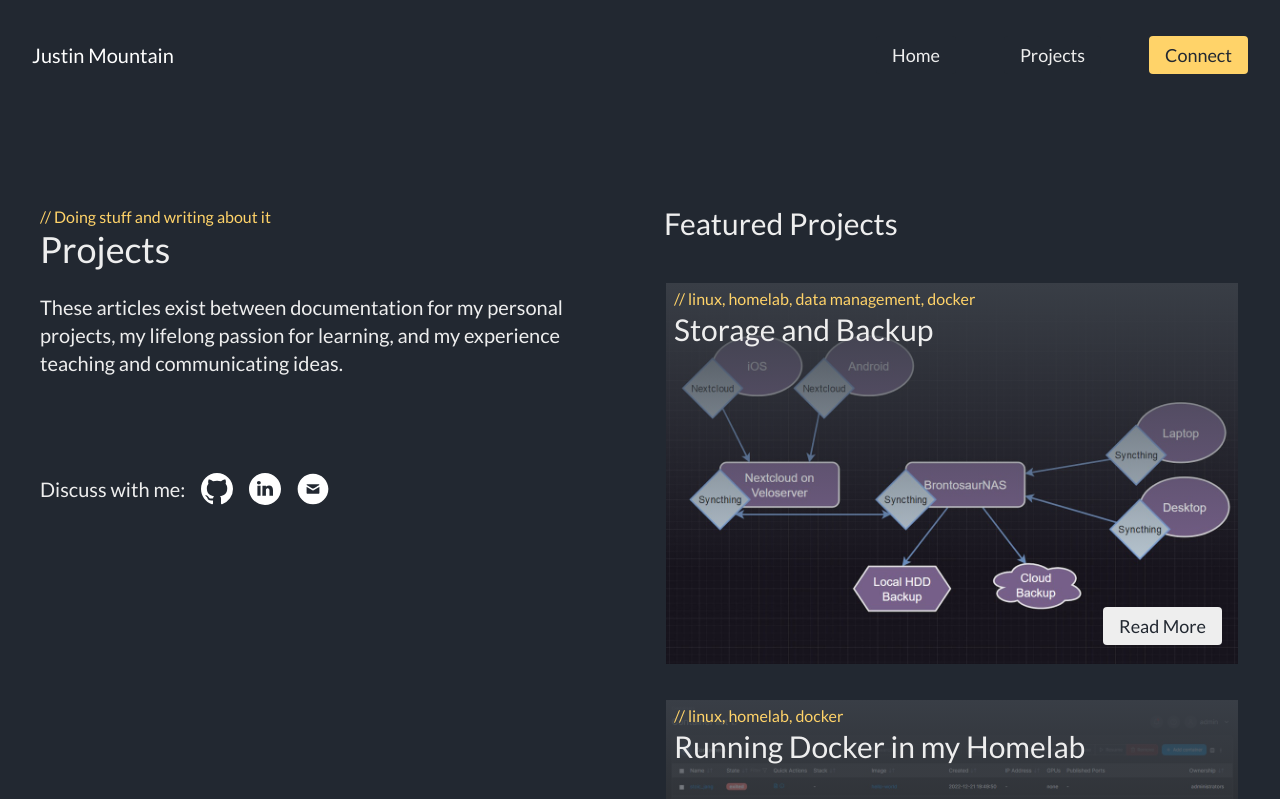
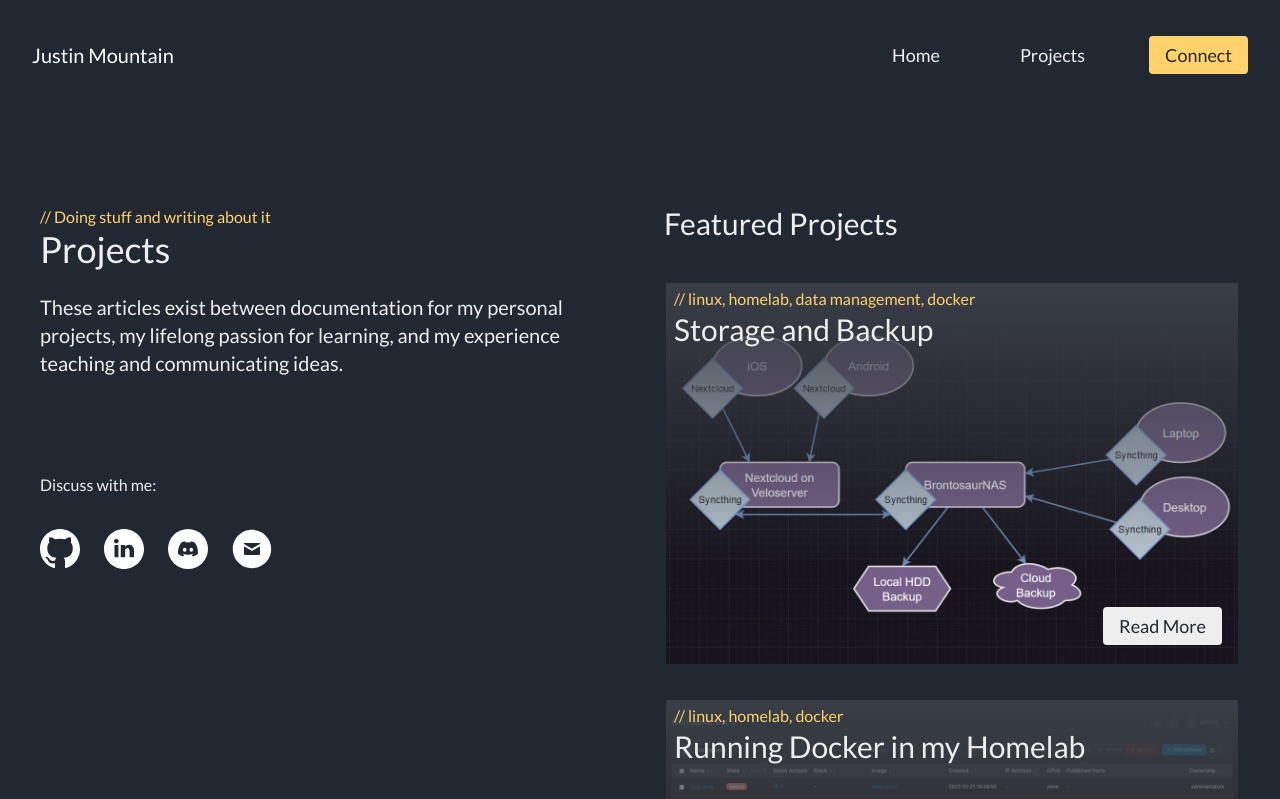
Before and after one commit to JustinMountain/personal-blog, a Next.js app: page /projects in a window 1280 px wide. Shown: the top 799 px of the page. Built offline with nearby package versions, Linux system fonts and the light colour scheme.

Commit message:
Social icons change to accent color on hover

```diff
--- a/components/sections/hero/HeroHome.js
+++ b/components/sections/hero/HeroHome.js
@@ -29,19 +29,19 @@ export default function HeroHome() {
                         xl:pt-32">
           <CustomHeading size="h2" head="Hi, I'm Justin" subhead="Junior Cloud Engineer" />
 
-          <p className="text-lg
+          <p className="text-lg pb-8
                         md:max-w-xl md:pb-16
                         xl:text-xl">
             Currently pursuing interests in full stack web development and DevOps.
           </p>
 
           <div className="md:hidden">
-            <SocialLinks align="center" fillColor="white" />
+            <SocialLinks align="center" bgColor="primary" />
           </div>
 
           <div className="hidden
                           md:inline">
-            <SocialLinks align="left" fillColor="white" />
+            <SocialLinks align="left" bgColor="primary" />
           </div>
         </div>
       </div>
--- a/components/sections/hero/HeroOneProject.js
+++ b/components/sections/hero/HeroOneProject.js
@@ -24,14 +24,14 @@ export default function HeroOneProject({ frontmatter }) {
                         md:text-left md:px-8
                         lg:py-24'>
       <div className="max-w-7xl mx-auto
-                      md:grid md:grid-cols-2 md:gap-8
+                      lg:grid lg:grid-cols-2 lg:gap-8
                       2xl:gap-32">
         <div className="max-w-lg mx-auto
                         md:col-start-1 md:col-end-2 md:max-w-xl">
           <CustomHeading size="h2" head={frontmatter.title} subhead={publishedLine} />
 
           <p className="text-lg
-                        md:max-w-xl md:pb-16
+                        md:max-w-xl
                         xl:text-xl">
             {frontmatter.excerpt}
           </p>
@@ -41,15 +41,21 @@ export default function HeroOneProject({ frontmatter }) {
           </div>
 
           <div className="md:hidden">
-            <SocialLinks align="left" fillColor="white" discuss={true} />
+            <div className="py-8">
+              Discuss with me:
+            </div>
+            <SocialLinks align="left" bgColor="primary" />
           </div>
           <div className="hidden md:inline">
-            <SocialLinks align="left" fillColor="white" discuss={true} />
+            <div className="py-8">
+              Discuss with me:
+            </div>
+            <SocialLinks align="left" bgColor="primary" />
           </div>
         </div>
 
         <div className="mx-auto pt-16 max-w-lg
-                        md:col-start-2 md:col-end-3 md:max-w-xl md:pt-0 ">
+                        md:col-start-2 md:col-end-3 md:max-w-xl lg:pt-0 ">
           <Image
             src={`/posts/${frontmatter.thumbnail}`}
             width={576}
@@ -59,8 +65,6 @@ export default function HeroOneProject({ frontmatter }) {
             className="mx-auto"
           />
         </div>
-
-
       </div>
     </section>
   )
--- a/components/sections/hero/HeroProjects.js
+++ b/components/sections/hero/HeroProjects.js
@@ -22,8 +22,11 @@ export default function HeroProjects({ posts }) {
                         xl:text-xl">
             These articles exist between documentation for my personal projects, my lifelong passion for learning, and my experience teaching and communicating ideas.
           </p>
-          <div className="pt-8">
-            <SocialLinks fillColor="white" discuss={true} />
+          <div className="">
+            <div className="py-8">
+              Discuss with me:
+            </div>
+            <SocialLinks  bgColor="primary" />
           </div>
         </div>
 
--- a/components/utility/SocialLinks.js
+++ b/components/utility/SocialLinks.js
@@ -4,16 +4,11 @@ import Link from 'next/link';
 import IconGitHub from '@/public/icons/IconGitHub';
 import IconLinkedIn from '@/public/icons/IconLinkedIn';
 import IconEmail from '@/public/icons/IconEmail';
+import IconDiscord from '@/public/icons/IconDiscord';
 
-export default function SocialLinks({ align, fillColor, discuss }) {
+export default function SocialLinks({ align, bgColor }) {
 
   let alignment;
-  let discussText = "";
-
-  if (discuss) {
-    discussText = "Discuss with me:";
-  }
-
 
   switch (align) {
     case "left":
@@ -25,19 +20,30 @@ export default function SocialLinks({ align, fillColor, discuss }) {
     }
 
   return (
-    <div className='flex'>
-      <div className={`flex ${alignment} gap-4 items-center text-lg
-                        md:max-w-xl
+    <div>
+      <div className={`flex ${alignment} gap-8 items-center text-lg
+                        md:max-w-xl md:gap-6
                         xl:text-xl`}>
-        { discussText }
         <Link href="https://github.com/JustinMountain" passHref>
-          <IconGitHub fill={ fillColor } width="32" />
+          <IconGitHub
+          fill={ '#FFF' }
+          width="40" />
         </Link>
         <Link href="https://www.linkedin.com/in/justinmountain/" passHref>
-          <IconLinkedIn fill={ fillColor } width="32" />
+          <IconLinkedIn
+            fill={ '#FFF' }
+            width="40" />
+        </Link>
+        <Link href="https://discord.gg/PTy7Jm7hf" passHref>
+          <IconDiscord
+            fill={ '#FFF' }
+            bgColor={ bgColor }
+            width="40" />
         </Link>
         <Link href="mailto:mountainj@gmail.com" passHref>
-          <IconEmail fill={ fillColor } width="32" />
+          <IconEmail
+            fill={ '#FFF' }
+            width="40" />
         </Link>
       </div>
     </div>
--- a/pages/posts/[slug].js
+++ b/pages/posts/[slug].js
@@ -32,6 +32,8 @@ export default function PostPage({ frontmatter, slug, htmlContent, similarPosts
 
           <div className="lg:col-start-1 lg:col-end-3">
             <article className="max-w-5xl prose mx-auto
+                                md:max-w-xl
+                                lg:max-w-full
                                 prose-invert
                                 prose-headings:font-normal
                                 prose-h3:text-2xl prose-h3:mt-4 first:prose-h3:mt-0 first:prose-h3:pt-0
@@ -51,7 +53,10 @@ export default function PostPage({ frontmatter, slug, htmlContent, similarPosts
 
               <div dangerouslySetInnerHTML={{ __html: htmlContent }} />
               <div className="pt-8">
-                <SocialLinks fillColor="white" discuss={true} />
+                <div className="py-8">
+                  Discuss with me:
+                </div>
+                <SocialLinks bgColor="secondary" discuss={true} />
               </div>
 
             </article>
--- /dev/null
+++ b/public/icons/IconDiscord.jsx
@@ -0,0 +1,46 @@
+import React from "react";
+import { useState } from 'react';
+import resolveConfig from 'tailwindcss/resolveConfig'
+import tailwindConfig from '/tailwind.config.js'
+const {theme} = resolveConfig(tailwindConfig);
+
+const primary = theme.colors.primary;
+const secondary = theme.colors.secondary;
+
+export default function IconDiscord(props) {
+  const [isHovering, setIsHovered] = useState(false);
+  const onMouseEnter = () => setIsHovered(true);
+  const onMouseLeave = () => setIsHovered(false);
+
+  const width = props.width;
+  const fill = props.fill;
+  const hoverFill = '#FFD369';
+
+  let bgColor;
+
+  switch (props.bgColor) {
+    case "primary":
+      bgColor = primary;
+      break;
+    case "secondary":
+      bgColor = secondary;
+      break;
+    }
+
+  return (
+   <div onMouseEnter={onMouseEnter} onMouseLeave={onMouseLeave}>
+
+      {isHovering ? (
+         <svg viewBox="0 0 1024 1024" xmlns="http://www.w3.org/2000/svg" width={width} fill={hoverFill} >
+         <circle cx="512" cy="512" r="512" />
+         <path d="M689.43 349a422.21 422.21 0 0 0-104.22-32.32 1.58 1.58 0 0 0-1.68.79 294.11 294.11 0 0 0-13 26.66 389.78 389.78 0 0 0-117.05 0 269.75 269.75 0 0 0-13.18-26.66 1.64 1.64 0 0 0-1.68-.79A421 421 0 0 0 334.44 349a1.49 1.49 0 0 0-.69.59c-66.37 99.17-84.55 195.9-75.63 291.41a1.76 1.76 0 0 0 .67 1.2 424.58 424.58 0 0 0 127.85 64.63 1.66 1.66 0 0 0 1.8-.59 303.45 303.45 0 0 0 26.15-42.54 1.62 1.62 0 0 0-.89-2.25 279.6 279.6 0 0 1-39.94-19 1.64 1.64 0 0 1-.16-2.72c2.68-2 5.37-4.1 7.93-6.22a1.58 1.58 0 0 1 1.65-.22c83.79 38.26 174.51 38.26 257.31 0a1.58 1.58 0 0 1 1.68.2c2.56 2.11 5.25 4.23 8 6.24a1.64 1.64 0 0 1-.14 2.72 262.37 262.37 0 0 1-40 19 1.63 1.63 0 0 0-.87 2.28 340.72 340.72 0 0 0 26.13 42.52 1.62 1.62 0 0 0 1.8.61 423.17 423.17 0 0 0 128-64.63 1.64 1.64 0 0 0 .67-1.18c10.68-110.44-17.88-206.38-75.7-291.42a1.3 1.3 0 0 0-.63-.63zM427.09 582.85c-25.23 0-46-23.16-46-51.6s20.38-51.6 46-51.6c25.83 0 46.42 23.36 46 51.6.02 28.44-20.37 51.6-46 51.6zm170.13 0c-25.23 0-46-23.16-46-51.6s20.38-51.6 46-51.6c25.83 0 46.42 23.36 46 51.6.01 28.44-20.17 51.6-46 51.6z" fill={bgColor} />
+      </svg>
+      ) : (
+         <svg viewBox="0 0 1024 1024" xmlns="http://www.w3.org/2000/svg" width={width} fill={fill} >
+            <circle cx="512" cy="512" r="512" />
+            <path d="M689.43 349a422.21 422.21 0 0 0-104.22-32.32 1.58 1.58 0 0 0-1.68.79 294.11 294.11 0 0 0-13 26.66 389.78 389.78 0 0 0-117.05 0 269.75 269.75 0 0 0-13.18-26.66 1.64 1.64 0 0 0-1.68-.79A421 421 0 0 0 334.44 349a1.49 1.49 0 0 0-.69.59c-66.37 99.17-84.55 195.9-75.63 291.41a1.76 1.76 0 0 0 .67 1.2 424.58 424.58 0 0 0 127.85 64.63 1.66 1.66 0 0 0 1.8-.59 303.45 303.45 0 0 0 26.15-42.54 1.62 1.62 0 0 0-.89-2.25 279.6 279.6 0 0 1-39.94-19 1.64 1.64 0 0 1-.16-2.72c2.68-2 5.37-4.1 7.93-6.22a1.58 1.58 0 0 1 1.65-.22c83.79 38.26 174.51 38.26 257.31 0a1.58 1.58 0 0 1 1.68.2c2.56 2.11 5.25 4.23 8 6.24a1.64 1.64 0 0 1-.14 2.72 262.37 262.37 0 0 1-40 19 1.63 1.63 0 0 0-.87 2.28 340.72 340.72 0 0 0 26.13 42.52 1.62 1.62 0 0 0 1.8.61 423.17 423.17 0 0 0 128-64.63 1.64 1.64 0 0 0 .67-1.18c10.68-110.44-17.88-206.38-75.7-291.42a1.3 1.3 0 0 0-.63-.63zM427.09 582.85c-25.23 0-46-23.16-46-51.6s20.38-51.6 46-51.6c25.83 0 46.42 23.36 46 51.6.02 28.44-20.37 51.6-46 51.6zm170.13 0c-25.23 0-46-23.16-46-51.6s20.38-51.6 46-51.6c25.83 0 46.42 23.36 46 51.6.01 28.44-20.17 51.6-46 51.6z" fill={bgColor} />
+         </svg>
+      )}
+   </div>
+  )
+}
--- a/public/icons/IconEmail.jsx
+++ b/public/icons/IconEmail.jsx
@@ -1,9 +1,27 @@
 import React from "react";
+import { useState } from 'react';
 
-export default function IconEmail(props) {
+export default function IconDiscord(props) {
+  const [isHovering, setIsHovered] = useState(false);
+  const onMouseEnter = () => setIsHovered(true);
+  const onMouseLeave = () => setIsHovered(false);
+
+  const width = props.width;
+  let fill = props.fill;
+  const hoverFill = '#FFD369';
+
   return (
-    <svg xmlns="http://www.w3.org/2000/svg" viewBox="0 0 20 20" {...props} >
-      <path d="M10 .4C4.698.4.4 4.698.4 10s4.298 9.6 9.6 9.6 9.6-4.298 9.6-9.6S15.302.4 10 .4zM6.231 7h7.52c.399 0 .193.512-.024.643-.217.13-3.22 1.947-3.333 2.014s-.257.1-.403.1a.793.793 0 0 1-.402-.1L6.255 7.643C6.038 7.512 5.833 7 6.231 7zM14 12.5c0 .21-.252.5-.444.5H6.444C6.252 13 6 12.71 6 12.5V8.853c0-.092-.002-.211.172-.11l3.417 2.015a.69.69 0 0 0 .402.1.69.69 0 0 0 .403-.1l3.434-2.014c.174-.102.172.018.172.11V12.5z" />
-    </svg>
+   <div onMouseEnter={onMouseEnter} onMouseLeave={onMouseLeave}>
+
+      {isHovering ? (
+        <svg xmlns="http://www.w3.org/2000/svg" viewBox="0 0 20 20" width={width} fill={hoverFill} >
+          <path d="M10 .4C4.698.4.4 4.698.4 10s4.298 9.6 9.6 9.6 9.6-4.298 9.6-9.6S15.302.4 10 .4zM6.231 7h7.52c.399 0 .193.512-.024.643-.217.13-3.22 1.947-3.333 2.014s-.257.1-.403.1a.793.793 0 0 1-.402-.1L6.255 7.643C6.038 7.512 5.833 7 6.231 7zM14 12.5c0 .21-.252.5-.444.5H6.444C6.252 13 6 12.71 6 12.5V8.853c0-.092-.002-.211.172-.11l3.417 2.015a.69.69 0 0 0 .402.1.69.69 0 0 0 .403-.1l3.434-2.014c.174-.102.172.018.172.11V12.5z" />
+        </svg>
+      ) : (
+        <svg xmlns="http://www.w3.org/2000/svg" viewBox="0 0 20 20" width={width} fill={fill} >
+          <path d="M10 .4C4.698.4.4 4.698.4 10s4.298 9.6 9.6 9.6 9.6-4.298 9.6-9.6S15.302.4 10 .4zM6.231 7h7.52c.399 0 .193.512-.024.643-.217.13-3.22 1.947-3.333 2.014s-.257.1-.403.1a.793.793 0 0 1-.402-.1L6.255 7.643C6.038 7.512 5.833 7 6.231 7zM14 12.5c0 .21-.252.5-.444.5H6.444C6.252 13 6 12.71 6 12.5V8.853c0-.092-.002-.211.172-.11l3.417 2.015a.69.69 0 0 0 .402.1.69.69 0 0 0 .403-.1l3.434-2.014c.174-.102.172.018.172.11V12.5z" />
+        </svg>
+      )}
+   </div>
   )
 }
--- a/public/icons/IconGitHub.jsx
+++ b/public/icons/IconGitHub.jsx
@@ -1,10 +1,27 @@
 import React from "react";
+import { useState } from 'react';
 
-export default function IconGitHub(props) {
+export default function IconDiscord(props) {
+  const [isHovering, setIsHovered] = useState(false);
+  const onMouseEnter = () => setIsHovered(true);
+  const onMouseLeave = () => setIsHovered(false);
+
+  const width = props.width;
+  let fill = props.fill;
+  const hoverFill = '#FFD369';
+
   return (
-    <svg xmlns="http://www.w3.org/2000/svg" viewBox="0 0 24 24" {...props} >
-      <path d="M12 0C5.37 0 0 5.37 0 12c0 5.31 3.435 9.795 8.205 11.385.6.105.825-.255.825-.57 0-.285-.015-1.23-.015-2.235-3.015.555-3.795-.735-4.035-1.41-.135-.345-.72-1.41-1.23-1.695-.42-.225-1.02-.78-.015-.795.945-.015 1.62.87 1.845 1.23 1.08 1.815 2.805 1.305 3.495.99.105-.78.42-1.305.765-1.605-2.67-.3-5.46-1.335-5.46-5.925 0-1.305.465-2.385 1.23-3.225-.12-.3-.54-1.53.12-3.18 0 0 1.005-.315 3.3 1.23.96-.27 1.98-.405 3-.405s2.04.135 3 .405c2.295-1.56 3.3-1.23 3.3-1.23.66 1.65.24 2.88.12 3.18.765.84 1.23 1.905 1.23 3.225 0 4.605-2.805 5.625-5.475 5.925.435.375.81 1.095.81 2.22 0 1.605-.015 2.895-.015 3.3 0 .315.225.69.825.57A12.02 12.02 0 0024 12c0-6.63-5.37-12-12-12z"
- />
-    </svg>
+   <div onMouseEnter={onMouseEnter} onMouseLeave={onMouseLeave}>
+
+    {isHovering ? (
+      <svg xmlns="http://www.w3.org/2000/svg" viewBox="0 0 24 24" width={width} fill={hoverFill} >
+        <path d="M12 0C5.37 0 0 5.37 0 12c0 5.31 3.435 9.795 8.205 11.385.6.105.825-.255.825-.57 0-.285-.015-1.23-.015-2.235-3.015.555-3.795-.735-4.035-1.41-.135-.345-.72-1.41-1.23-1.695-.42-.225-1.02-.78-.015-.795.945-.015 1.62.87 1.845 1.23 1.08 1.815 2.805 1.305 3.495.99.105-.78.42-1.305.765-1.605-2.67-.3-5.46-1.335-5.46-5.925 0-1.305.465-2.385 1.23-3.225-.12-.3-.54-1.53.12-3.18 0 0 1.005-.315 3.3 1.23.96-.27 1.98-.405 3-.405s2.04.135 3 .405c2.295-1.56 3.3-1.23 3.3-1.23.66 1.65.24 2.88.12 3.18.765.84 1.23 1.905 1.23 3.225 0 4.605-2.805 5.625-5.475 5.925.435.375.81 1.095.81 2.22 0 1.605-.015 2.895-.015 3.3 0 .315.225.69.825.57A12.02 12.02 0 0024 12c0-6.63-5.37-12-12-12z" />
+      </svg>
+    ) : (
+      <svg xmlns="http://www.w3.org/2000/svg" viewBox="0 0 24 24" width={width} fill={fill} >
+        <path d="M12 0C5.37 0 0 5.37 0 12c0 5.31 3.435 9.795 8.205 11.385.6.105.825-.255.825-.57 0-.285-.015-1.23-.015-2.235-3.015.555-3.795-.735-4.035-1.41-.135-.345-.72-1.41-1.23-1.695-.42-.225-1.02-.78-.015-.795.945-.015 1.62.87 1.845 1.23 1.08 1.815 2.805 1.305 3.495.99.105-.78.42-1.305.765-1.605-2.67-.3-5.46-1.335-5.46-5.925 0-1.305.465-2.385 1.23-3.225-.12-.3-.54-1.53.12-3.18 0 0 1.005-.315 3.3 1.23.96-.27 1.98-.405 3-.405s2.04.135 3 .405c2.295-1.56 3.3-1.23 3.3-1.23.66 1.65.24 2.88.12 3.18.765.84 1.23 1.905 1.23 3.225 0 4.605-2.805 5.625-5.475 5.925.435.375.81 1.095.81 2.22 0 1.605-.015 2.895-.015 3.3 0 .315.225.69.825.57A12.02 12.02 0 0024 12c0-6.63-5.37-12-12-12z" />
+      </svg>
+    )}
+   </div>
   )
 }
--- a/public/icons/IconLinkedIn.jsx
+++ b/public/icons/IconLinkedIn.jsx
@@ -1,9 +1,27 @@
 import React from "react";
+import { useState } from 'react';
 
-export default function IconLinkedIn(props) {
+export default function IconDiscord(props) {
+  const [isHovering, setIsHovered] = useState(false);
+  const onMouseEnter = () => setIsHovered(true);
+  const onMouseLeave = () => setIsHovered(false);
+
+  const width = props.width;
+  let fill = props.fill;
+  const hoverFill = '#FFD369';
+
   return (
-    <svg xmlns="http://www.w3.org/2000/svg" viewBox="-143 145 512 512" {...props} >
-      <path d="M113 145c-141.4 0-256 114.6-256 256s114.6 256 256 256 256-114.6 256-256-114.6-256-256-256zM41.4 508.1H-8.5V348.4h49.9v159.7zM15.1 328.4h-.4c-18.1 0-29.8-12.2-29.8-27.7 0-15.8 12.1-27.7 30.5-27.7s29.7 11.9 30.1 27.7c.1 15.4-11.6 27.7-30.4 27.7zM241 508.1h-56.6v-82.6c0-21.6-8.8-36.4-28.3-36.4-14.9 0-23.2 10-27 19.6-1.4 3.4-1.2 8.2-1.2 13.1v86.3H71.8s.7-146.4 0-159.7h56.1v25.1c3.3-11 21.2-26.6 49.8-26.6 35.5 0 63.3 23 63.3 72.4v88.8z"></path>
-    </svg>
+   <div onMouseEnter={onMouseEnter} onMouseLeave={onMouseLeave}>
+
+    {isHovering ? (
+      <svg xmlns="http://www.w3.org/2000/svg" viewBox="-143 145 512 512" width={width} fill={hoverFill} >
+        <path d="M113 145c-141.4 0-256 114.6-256 256s114.6 256 256 256 256-114.6 256-256-114.6-256-256-256zM41.4 508.1H-8.5V348.4h49.9v159.7zM15.1 328.4h-.4c-18.1 0-29.8-12.2-29.8-27.7 0-15.8 12.1-27.7 30.5-27.7s29.7 11.9 30.1 27.7c.1 15.4-11.6 27.7-30.4 27.7zM241 508.1h-56.6v-82.6c0-21.6-8.8-36.4-28.3-36.4-14.9 0-23.2 10-27 19.6-1.4 3.4-1.2 8.2-1.2 13.1v86.3H71.8s.7-146.4 0-159.7h56.1v25.1c3.3-11 21.2-26.6 49.8-26.6 35.5 0 63.3 23 63.3 72.4v88.8z"></path>
+      </svg>
+    ) : (
+      <svg xmlns="http://www.w3.org/2000/svg" viewBox="-143 145 512 512" width={width} fill={fill} >
+        <path d="M113 145c-141.4 0-256 114.6-256 256s114.6 256 256 256 256-114.6 256-256-114.6-256-256-256zM41.4 508.1H-8.5V348.4h49.9v159.7zM15.1 328.4h-.4c-18.1 0-29.8-12.2-29.8-27.7 0-15.8 12.1-27.7 30.5-27.7s29.7 11.9 30.1 27.7c.1 15.4-11.6 27.7-30.4 27.7zM241 508.1h-56.6v-82.6c0-21.6-8.8-36.4-28.3-36.4-14.9 0-23.2 10-27 19.6-1.4 3.4-1.2 8.2-1.2 13.1v86.3H71.8s.7-146.4 0-159.7h56.1v25.1c3.3-11 21.2-26.6 49.8-26.6 35.5 0 63.3 23 63.3 72.4v88.8z"></path>
+      </svg>
+    )}
+   </div>
   )
 }
```
Also changed, not shown: components/chrome/Footer.js (+5 -4 lines), 1 other file (tests, documents, lock files or other folders).
